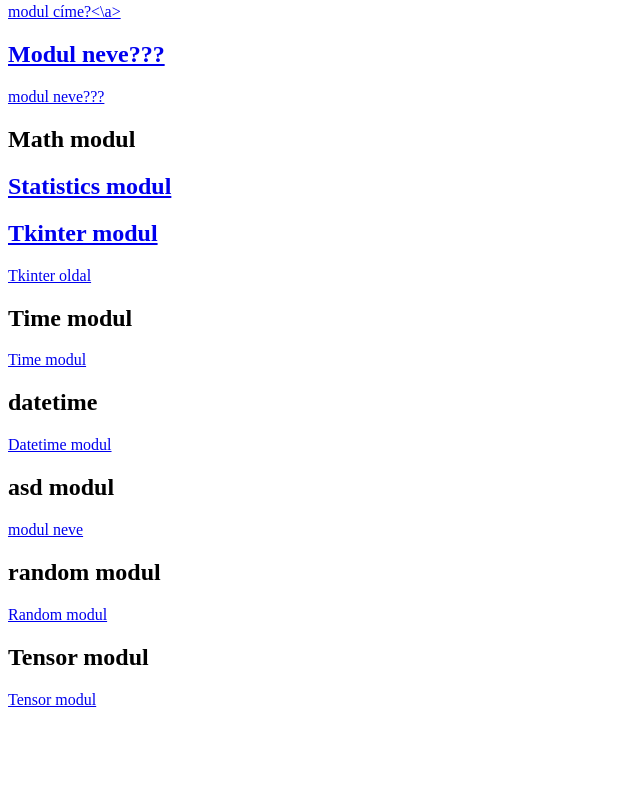
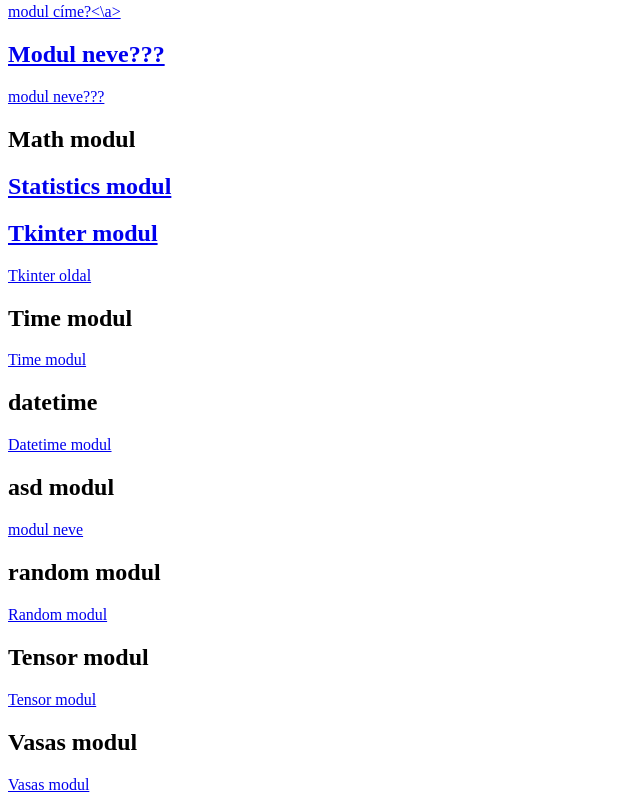
Before and after one commit to vasasro/pythonmudulok2021, a plain HTML site: page index.html in a window 1280 px wide. Shown: the part 378-1180 px from the top of the page, without its empty margins (0-640 px from the left). Before the commit the page ends 1095 px from the top, so only its background shows below. Drawn offline with Linux system fonts and the light colour scheme.

Commit message:
Update index.html

```diff
--- a/index.html
+++ b/index.html
@@ -54,6 +54,9 @@
     <h2>Tensor modul</h2>
     <a href=tensor.html">Tensor modul</a>
 
+         <h2>Vasas modul</h2>
+    <a href=Vasas.html">Vasas modul</a>
+
 
 </body>
 </html>
```
